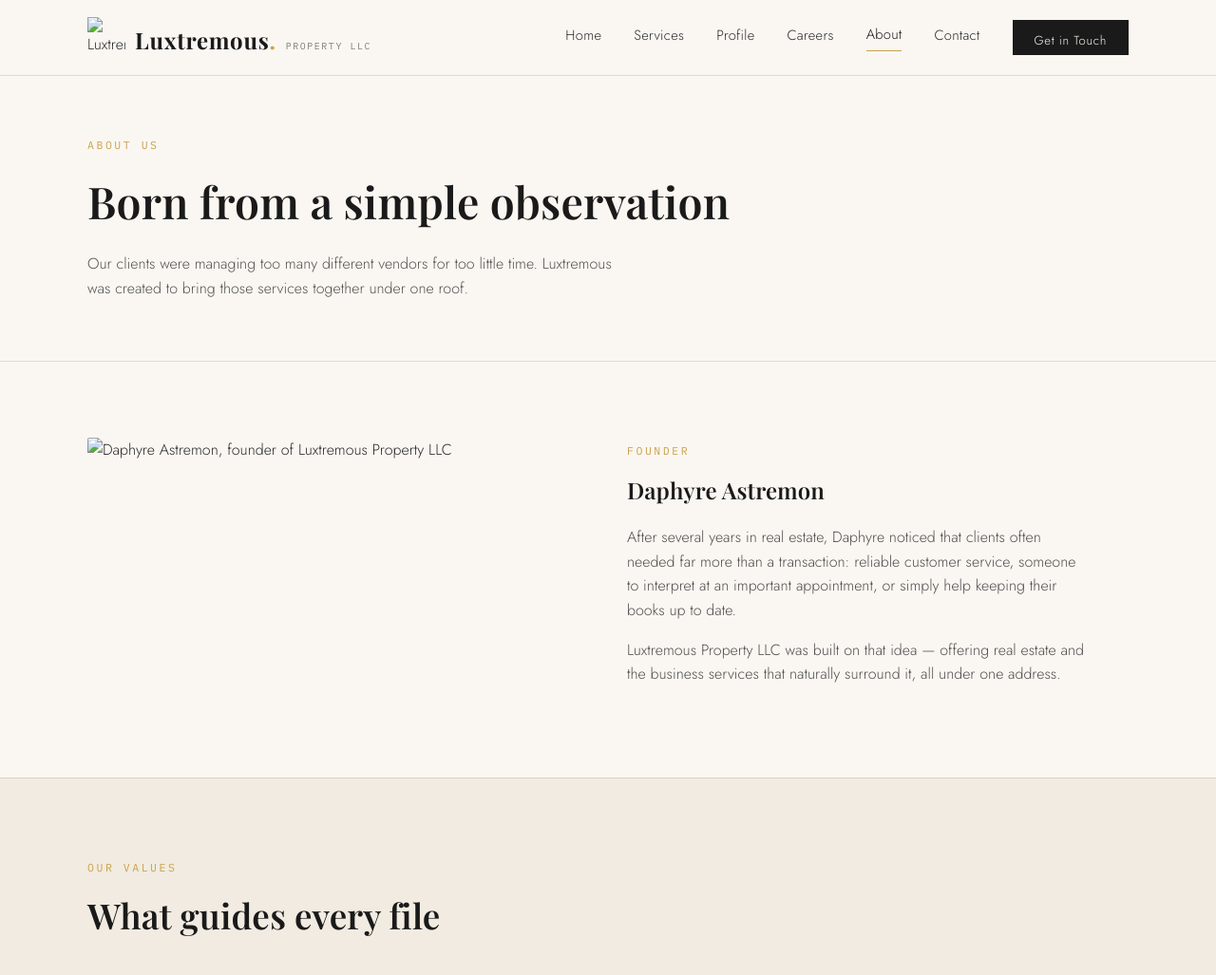
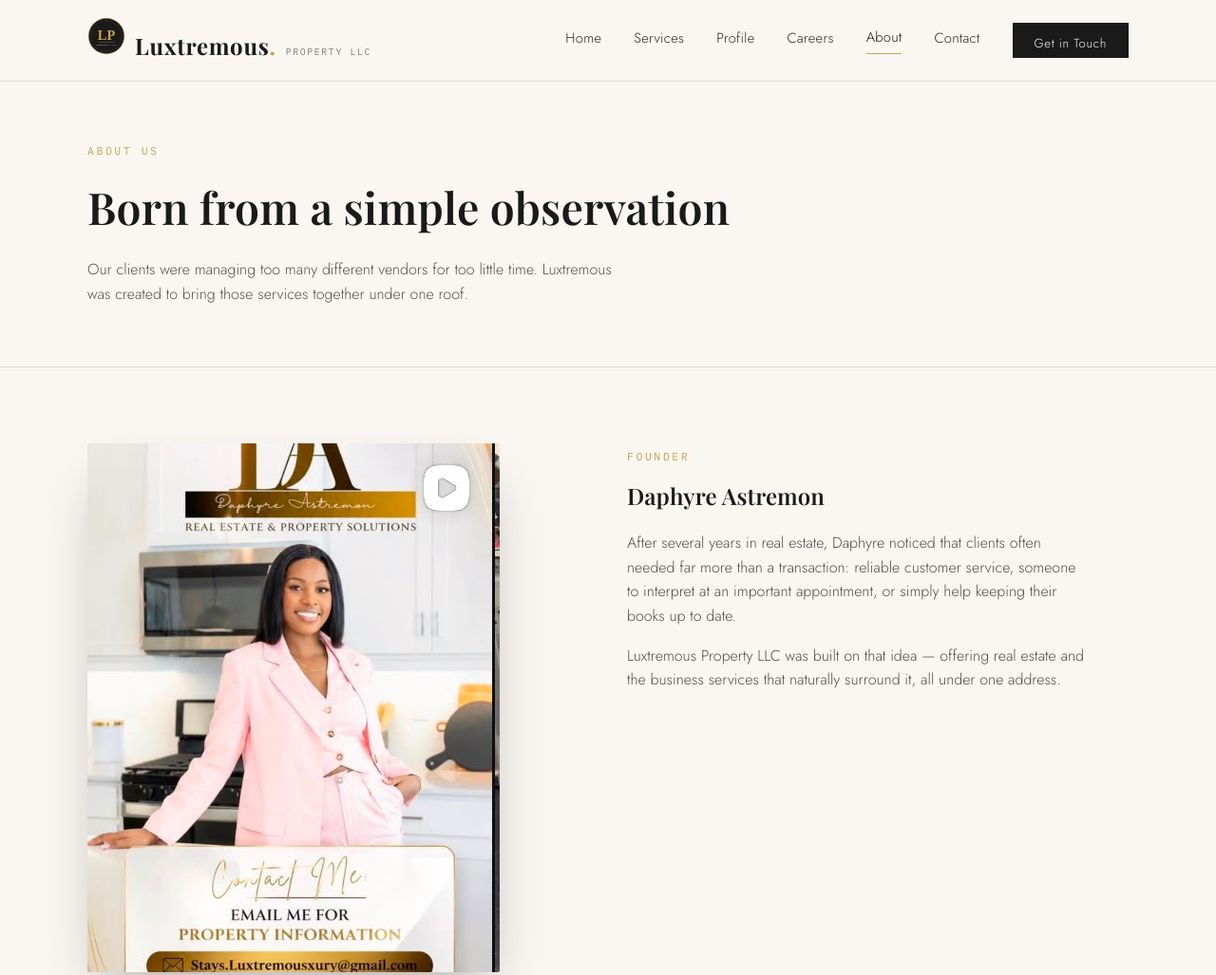
Before and after one commit to economistedudys/Luxtremous-property-LLC, a plain HTML site: page about.html in a window 1280 px wide. Shown: the top 1027 px of the page at 95% size. Drawn offline with nearby package versions, Linux system fonts and the light colour scheme; a web font is replaced by a local one.

Commit message:
Add files via upload

```diff
--- a/about.html
+++ b/about.html
@@ -6,14 +6,14 @@
 <title>About — Luxtremous Property LLC</title>
 <meta name="description" content="About Luxtremous Property LLC and Daphyre Astremon.">
 <link rel="stylesheet" href="style.css">
-<link rel="icon" type="image/svg+xml" href="assets/logo.svg">
+<link rel="icon" type="image/svg+xml" href="logo.svg">
 </head>
 <body>
 
 <header>
   <div class="nav">
     <a href="index.html" class="brand">
-      <img src="assets/logo.svg" alt="Luxtremous Property LLC logo" class="brand-logo">
+      <img src="logo.svg" alt="Luxtremous Property LLC logo" class="brand-logo">
       <span class="brand-mark">Luxtremous<span>.</span></span>
       <span class="brand-sub">Property LLC</span>
     </a>
@@ -49,7 +49,7 @@
 <section class="pad">
   <div class="wrap grid-2">
     <div class="reveal">
-      <img src="assets/hero.jpg" alt="Daphyre Astremon, founder of Luxtremous Property LLC" style="border-radius:2px; box-shadow: 0 30px 60px -20px rgba(26,26,26,0.35);">
+      <img src="hero.jpg" alt="Daphyre Astremon, founder of Luxtremous Property LLC" style="border-radius:2px; box-shadow: 0 30px 60px -20px rgba(26,26,26,0.35);">
     </div>
     <div class="reveal">
       <span class="eyebrow">Founder</span>
```
Also changed, not shown: careers.html (+2 -2 lines), contact.html (+2 -2 lines), index.html (+3 -3 lines), profile.html (+3 -3 lines), services.html (+2 -2 lines).
